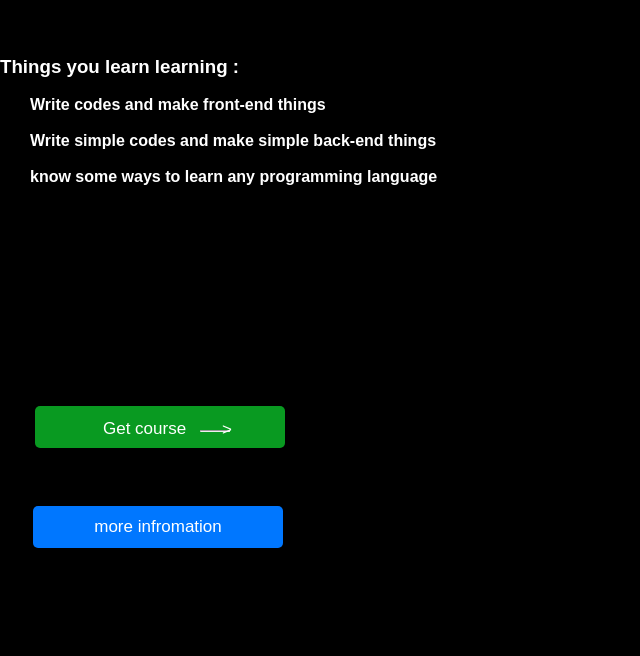
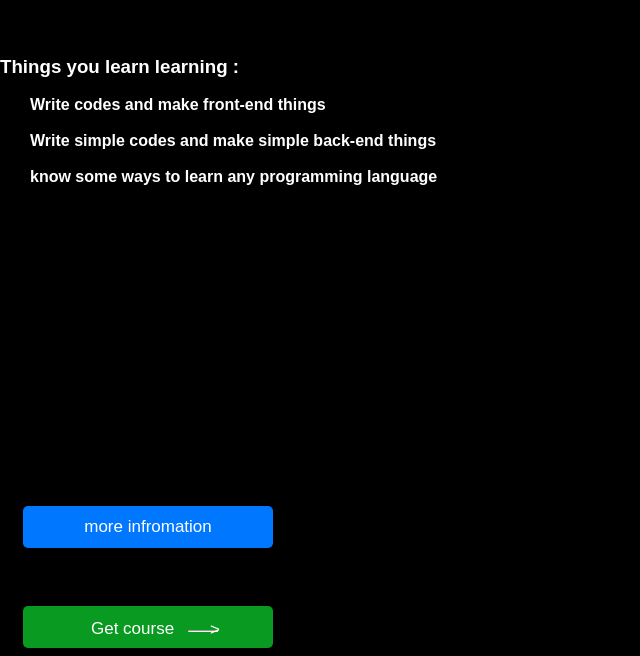
Before and after one commit to Ahmedsportdev/simple-design, a plain HTML site: page index.html in a window 1280 px wide. Shown: the part 594-1250 px from the top of the page, without its empty margins (0-640 px from the left). Drawn offline with Linux system fonts and the light colour scheme.

Commit message:
Update btn.css

```diff
--- a/btn.css
+++ b/btn.css
@@ -11,7 +11,8 @@ button{
     text-align: center;
     align-content: center;
     position: relative;
-    left: -15px;
+    left: -27px;
+    top: 200px;
     transition: background-color 0.6s ease;
 }
 
@@ -19,7 +20,11 @@ button{
     background-color: #0077ff;
     position: absolute;
     top: 1100px;
-    left: 33px;
+    left: 23px;
+    transition: background-color 0.8s ease;
+}
+#show-inf:hover{
+    background-color: #005dc7;
 }
 
 #icon{
@@ -50,7 +55,7 @@ button:hover{
 
 #hole-icon{
     position: relative;
-    transition: left 1.5s ease, right 1s ease;
+    transition: left 1s ease, right 0.6s ease;
     left: 30px;
     top: -20px;
 }
```
